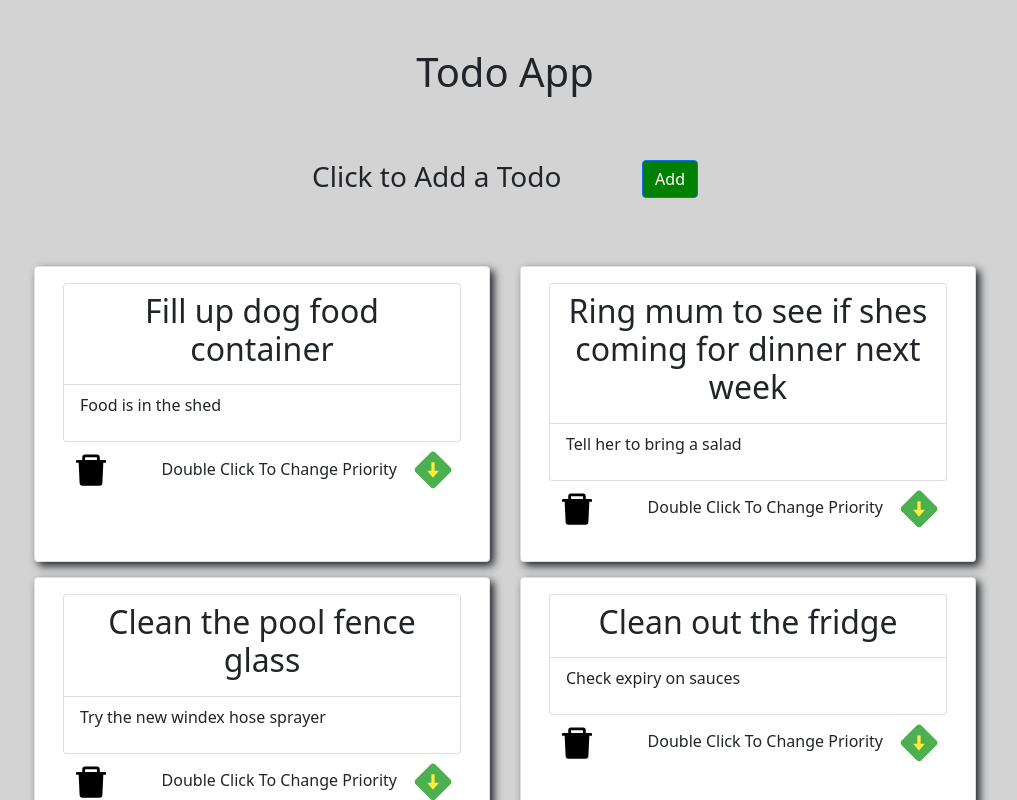
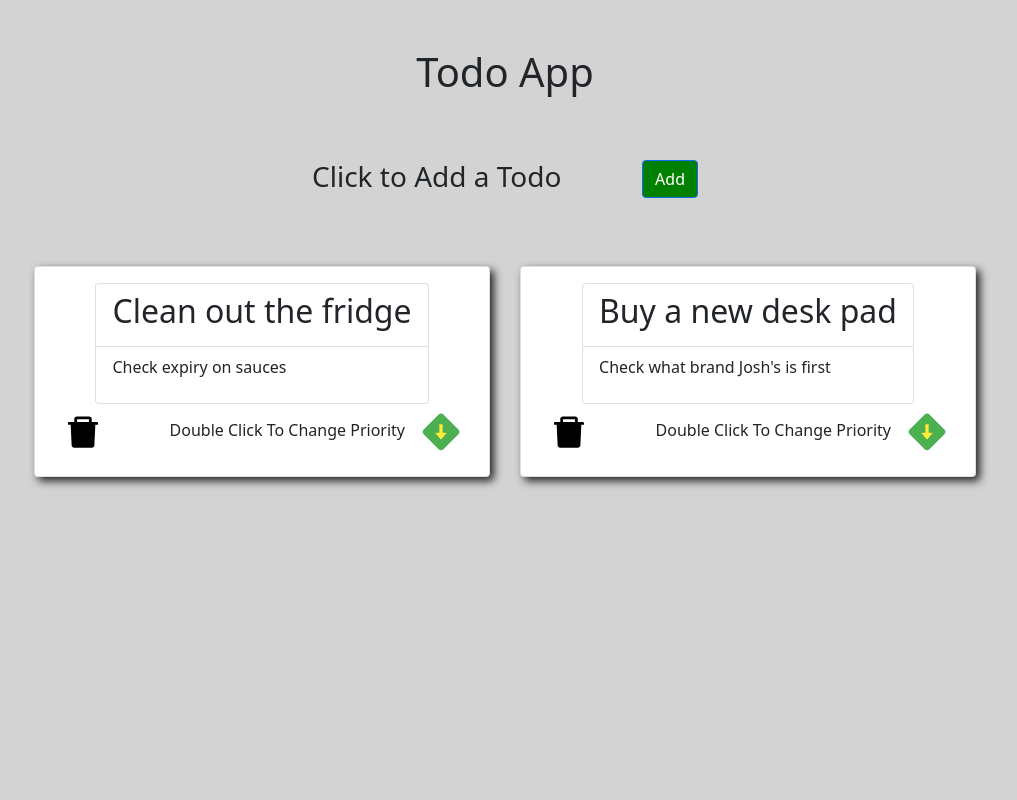
Before and after one commit to Bassy-Teisen/Sebastian-Todo-App, a React (Vite) app: page / in a window 1280 px wide. Shown: the top 800 px of the page, without its empty margins (135-1152 px from the left). Built offline with nearby package versions, Linux system fonts and the light colour scheme; data requests are answered from the project's data file.

Commit message:
moved the bin buttons to the bottom of the card

```diff
--- a/db.json
+++ b/db.json
@@ -15,25 +15,11 @@
       "trash": true
     },
     {
-      "todotitle": "Fill up dog food container",
-      "description": "Food is in the shed",
-      "priority": false,
-      "id": 5,
-      "trash": false
-    },
-    {
-      "todotitle": "Ring mum to see if shes coming for dinner next week",
-      "description": "Tell her to bring a salad",
-      "priority": false,
-      "id": 6,
-      "trash": false
-    },
-    {
       "todotitle": "Clean the pool fence glass",
       "description": "Try the new windex hose sprayer",
       "priority": false,
       "id": 7,
-      "trash": false
+      "trash": true
     },
     {
       "todotitle": "Clean out the fridge",
@@ -48,6 +34,13 @@
       "priority": false,
       "id": 9,
       "trash": false
+    },
+    {
+      "todotitle": "ryteugh",
+      "description": "This aligns a flex container’s lines within when there is extra space in the cross-axis, similar to how justify-content aligns individual items within the main-axis.",
+      "priority": false,
+      "trash": true,
+      "id": 10
     }
   ]
 }
--- a/src/App.css
+++ b/src/App.css
@@ -11,6 +11,14 @@
   text-align: center;
   margin: 15px;
   box-shadow: 0.25rem 0.25rem 0.5rem;
+}
+
+.max {
+  min-height: 100%;
+  display: flex;
+  flex-wrap: wrap;
+  justify-content: center;
+  align-content: space-between;
 }
 
 .appTitle {
@@ -32,9 +40,11 @@
 }
 
 .bin {
+  min-width: 100%;
   display: flex;
   justify-content: space-between;
   margin: .5rem;
+  align-self: flex-end;
 }
 
 .check {
--- a/src/components/Todo.jsx
+++ b/src/components/Todo.jsx
@@ -7,7 +7,7 @@ const Todo = ({todo, sendToTrash,  onToggle }) => {
 
     return (
         // captures the toggle of high to low priority
-    <div  onDoubleClick={() => onToggle(todo.id)}>
+    <div className='max' onDoubleClick={() => onToggle(todo.id)}>
 
                 <ListGroup as="ul">
                     <ListGroup.Item as="li" >
@@ -28,7 +28,6 @@ const Todo = ({todo, sendToTrash,  onToggle }) => {
                         {todo.priority ? <FcHighPriority  size={40} style={{ color: 'red', cursor: 'pointer' } }/>: <FcLowPriority size={40} style={{ color: 'green', cursor: 'pointer'}} /> }
                     </div>
                 </div>
-            <p></p>
         </div>
     )
 }
--- a/src/components/TodoDelete.jsx
+++ b/src/components/TodoDelete.jsx
@@ -5,7 +5,7 @@ import "../App.css"
 const TodoDelete = ({todo, sendBack, onDelete }) => {
 
     return (
-        <div  onDoubleClick={() => sendBack(todo.id)}>
+        <div className='max' onDoubleClick={() => sendBack(todo.id)}>
             <ListGroup as="ul">
                 <ListGroup.Item as="li" >
                     {/* displays todo title */}
```
